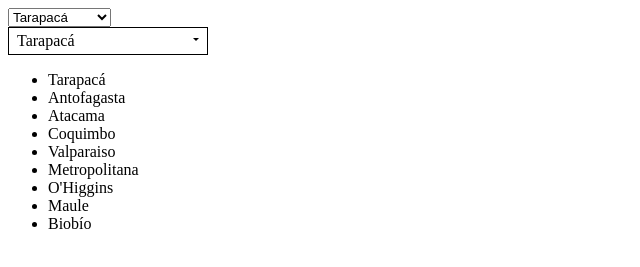
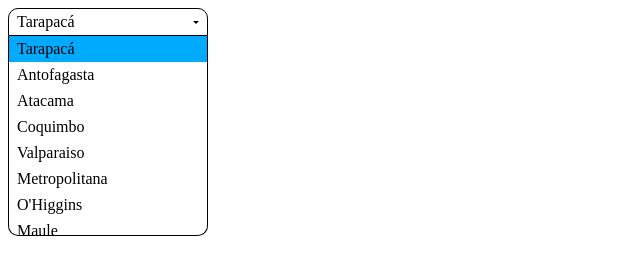
Before and after one commit to acabret/web-utility-components, a plain HTML site: page index.html in a window 1280 px wide. Both pictures are taken after a click on the element "Tarapacá". Shown: the whole page, without its empty margins (0-640 px from the left). Drawn offline with Linux system fonts and the light colour scheme.

Commit message:
added select and hover functionality to custom select component

```diff
--- a/index.html
+++ b/index.html
@@ -19,8 +19,13 @@
         <option value="VI">O'Higgins</option>
         <option value="VII">Maule</option>
         <option value="VIII">Biobío</option>
+        <option value="IX">Rellenop</option>
+        <option value="X">O'Rellenop</option>
+        <option value="XI">Rellenop</option>
+        <option value="XII">Rellenop</option>
 
     </select>
+    <!-- <p>work?</p> -->
 
     <script src="app.js" type="module"></script>
 </body>
--- a/select.js
+++ b/select.js
@@ -1,67 +1,113 @@
-export default class Select{
+export default class Select {
+  constructor(element) {
+    this.element = element;
+    this.options = getFormattedOptions(element.querySelectorAll("option"));
+    this.customElement = document.createElement("div");
+    this.labelElement = document.createElement("span");
+    this.optionsCustomElement = document.createElement("ul");
+    setupCustomElement(this);
+    element.style.display = "none";
+    this.element.after(this.customElement);
+    // this.element.remove()
+  }
 
-    constructor(element){
-        this.element = element
-        this.options = getFormattedOptions( element.querySelectorAll('option'))
-        this.customElement = document.createElement('div')
-        this.labelElement = document.createElement('span')
-        this.optionsCustomElement = document.createElement('ul')
-        setupCustomElement(this)
-        this.element.after(this.customElement)
-        // this.element.remove()
+  get selectedOption() {
+    return this.options.find((option) => option.selected);
+  }
+
+  selectValue(value) {
+    const newSelectedOption = this.options.find((option) => {
+      return option.value === value;
+    });
+
+    const prevSelectedOption = this.selectedOption;
+    prevSelectedOption.selected = false;
+    prevSelectedOption.element.selected = false;
+
+    newSelectedOption.selected = true;
+    newSelectedOption.element.selected = true;
+
+    this.labelElement.innerText = newSelectedOption.label;
+  }
+  //   selectValue(value) {
+  //     const newSelectedOption = this.options.find((option) => {
+  //       return option.value === value;
+  //     });
+
+  //     const prevSelectedOption = this.selectedOption;
+  //     prevSelectedOption.selected = false;
+  //     prevSelectedOption.element.selected = false;
+  //     prevSelectedOption.element.classList.remove("selected");
+
+  //     newSelectedOption.selected = true;
+  //     newSelectedOption.element.selected = true;
+  //     newSelectedOption.element.classList.add("selected");
+
+  //     this.labelElement.innerText = newSelectedOption.label;
+  //   }
+}
+
+function setupCustomElement(select) {
+  //Se agregar clases para dar estilos al Custom Select
+  select.customElement.classList.add("custom-select-container");
+  //permite que este elemento sea focuseable
+  select.customElement.tabIndex = 0;
+
+  select.labelElement.classList.add("custom-select-value");
+  select.labelElement.innerText = select.selectedOption.label;
+
+  //se inserta un element al final del nodo padre
+  select.customElement.append(select.labelElement);
+
+  //se agrega estilo al nodo de lista "ul"
+  select.optionsCustomElement.classList.add("custom-select-options");
+
+  //se procesa el array de objetos obtenido de la funcion getFormattedOptions
+  //y por cada uno se agrega a la lista UL select.optionsCustomElement
+  select.options.forEach((option) => {
+    const optionElement = document.createElement("li");
+    optionElement.classList.add("custom-select-option");
+    optionElement.classList.toggle("selected", option.selected);
+    optionElement.innerText = option.label;
+    optionElement.dataset.value = option.value;
+
+    optionElement.addEventListener("click", () => {
+      select.optionsCustomElement.querySelector(
+        `[data-value="${select.selectedOption.value}"]`
+      ).classList.remove("selected");
+      select.selectedOption.element.classList.remove("selected");
+      select.selectValue(option.value);
+      optionElement.classList.add("selected");
+      select.optionsCustomElement.classList.remove("show");
+    });
+
+    select.optionsCustomElement.append(optionElement);
+  });
+
+  //finalmente se agrega la lista UL con todos sus valores cargados
+  // al nodo custom element
+  select.customElement.append(select.optionsCustomElement);
+
+  select.labelElement.addEventListener("click", () => {
+    select.optionsCustomElement.classList.toggle("show");
+  });
+
+  select.customElement.addEventListener('blur', ()=>{
+      select.optionsCustomElement.classList.remove("show")
+  })
 
 }
 
-    get selectedOption(){
-        return this.options.find(option=>option.selected)
-    }
-
-}
-
-function setupCustomElement(select){
-
-    //Se agregar clases para dar estilos al Custom Select
-    select.customElement.classList.add('custom-select-container')
-    //permite que este elemento sea focuseable
-    select.customElement.tabIndex = 0
-    select.labelElement.classList.add('custom-select-value')
-    select.labelElement.innerText = select.selectedOption.label
-
-
-    //se inserta un element al final del nodo padre
-    select.customElement.append(select.labelElement)
-
-    //se agrega estilo al nodo de lista "ul"
-    select.optionsCustomElement.classList.add('custom-select-options')
-
-    select.options.forEach((option)=>{
-        const optionElement = document.createElement('li')
-        optionElement.classList.add('custom-select-option')
-        optionElement.classList.toggle('selected', option.selected)
-        optionElement.innerText = option.label
-        optionElement.dataset.value = option.value
-        select.optionsCustomElement.append(optionElement)
-
-    })
-
-
-
-    select.customElement.append(select.optionsCustomElement)
-
-}
-
-
-function getFormattedOptions(selectOptions){
-
-    return [...selectOptions].map((option)=>{
+function getFormattedOptions(selectOptions) {
+  return [...selectOptions].map((option) => {
     console.log(option);
     return {
       value: option.value,
       label: option.label,
       selected: option.selected,
-            element: option
-        }
-    })
+      element: option,
+    };
+  });
 
   // selectOptions.forEach((option)=>{
   //     console.log(option);
--- a/style.css
+++ b/style.css
@@ -5,25 +5,67 @@
   box-sizing: border-box;
 }
 
-.custom-select-value{
+.custom-select-container {
+  display: inline-block;
+  position: relative;
+
+}
+
+.custom-select-value {
   display: flex;
   align-items: center;
   justify-content: space-between;
   width: 200px;
+  padding: 0.25rem 0.5rem;
   border: 1px solid black;
   cursor: pointer;
   user-select: none;
+  border-top-left-radius: 10px;
+  border-top-right-radius: 10px;
+}
+
+.custom-select-value::after {
+  content: "";
+  display: inline-block;
+  border: 3px solid transparent;
+  border-top-color: black;
+  margin-top: 4px;
+  margin-left: 12px;
+}
+
+.custom-select-value:focus > .custom-select-value {
+  border-width: 2px;
+  outline: none;
+}
+
+.custom-select-options {
+  display: none;
+  position: absolute;
+  padding: 0;
+  margin: 0;
+  border: 1px solid black;
+  width: 100%;
+  border-top: none;
+  max-height: 200px;
+  overflow-y: auto;
+  border-bottom-left-radius: 10px;
+  border-bottom-right-radius: 10px;
+}
+
+.custom-select-option {
   padding: 0.25rem 0.5rem;
+  cursor: pointer;
+}
 
+.custom-select-options.show {
+  display: block;
+}
+
+.custom-select-option:hover{
+  background-color: hsl(200, 100%, 70%);
 
 }
 
-.custom-select-value::after{
-
-    content:'';
-    display: inline-block;
-    border: 3px solid transparent;
-    border-top-color: black;
-
-
+.custom-select-option.selected{
+  background-color: hsl(200, 100%, 50%);
 }
```
Lines whose indentation alone changed are shown as unchanged.
